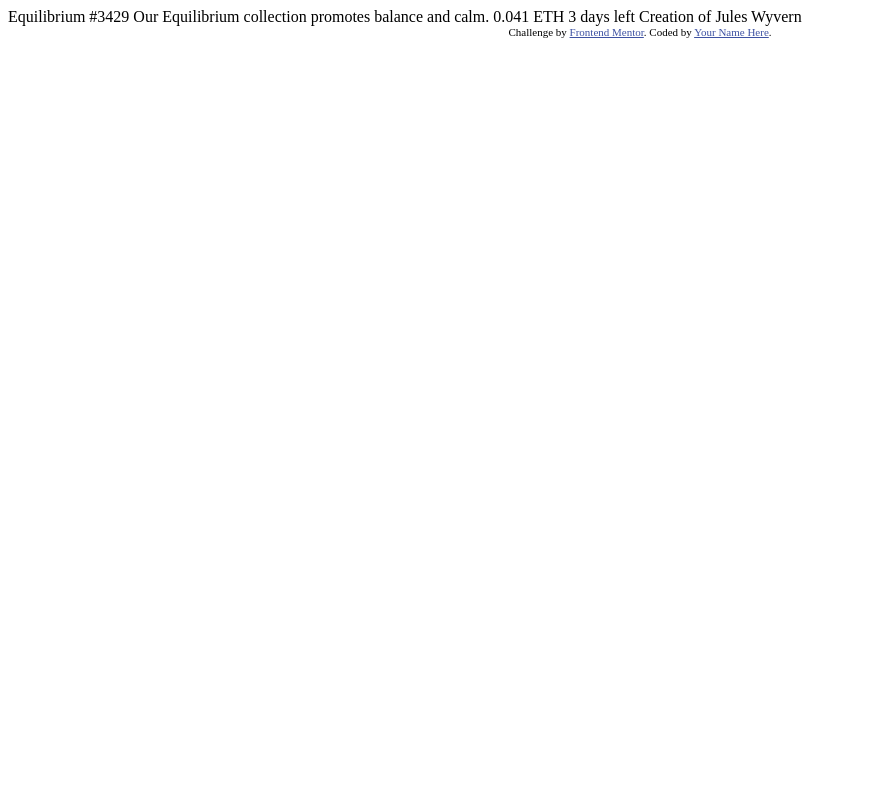
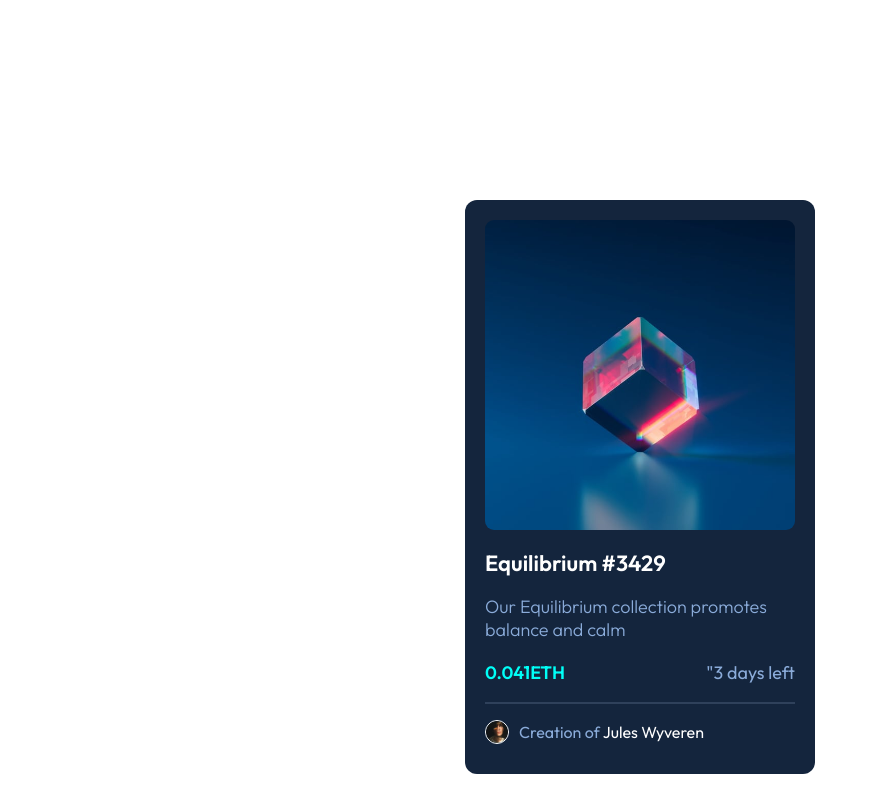
Before and after one commit to Ariiieee/NFT-preview-card-component, a plain HTML site: page index.html in a window 1280 px wide. Shown: the whole page, without its empty margins (0-870 px from the left). Drawn offline with Linux system fonts and the light colour scheme.

Commit message:
updated index.html and nft-carc.css file

```diff
--- a/index.html
+++ b/index.html
@@ -1,33 +1,58 @@
 <!DOCTYPE html>
 <html lang="en">
-<head>
-  <meta charset="UTF-8">
-  <meta name="viewport" content="width=device-width, initial-scale=1.0"> <!-- displays site properly based on user's device -->
+  <head>
+    <meta charset="UTF-8" />
+    <meta name="viewport" content="width=device-width, initial-scale=1.0" />
+    <!-- displays site properly based on user's device -->
 
-  <link rel="icon" type="image/png" sizes="32x32" href="./images/favicon-32x32.png">
+    <link
+      rel="icon"
+      type="image/png"
+      sizes="32x32"
+      href="./images/favicon-32x32.png"
+    />
+    <link rel="preconnect" href="https://fonts.googleapis.com" />
+    <link rel="preconnect" href="https://fonts.gstatic.com" crossorigin />
+    <link
+      href="https://fonts.googleapis.com/css2?family=Outfit:wght@300;400;600&display=swap"
+      rel="stylesheet"
+    />
+    <link rel="stylesheet" href="./nft-card.css" />
 
-  <title>Frontend Mentor | NFT preview card component</title>
+    <title>Frontend Mentor | NFT preview card component</title>
+  </head>
+  <body>
+    <!-- <div class="attribution">
+      Challenge by
+      <a href="https://www.frontendmentor.io?ref=challenge" target="_blank"
+        >Frontend Mentor</a
+      >. Coded by <a href="#">Oluwafunmilayo Dada</a>. -->
 
-  <!-- Feel free to remove these styles or customise in your own stylesheet 👍 -->
-  <style>
-    .attribution { font-size: 11px; text-align: center; }
-    .attribution a { color: hsl(228, 45%, 44%); }
-  </style>
-</head>
-<body>
+      <div class="container">
+        <div class="nft-card-container">
+        <div class="nft-card-image">
+          <img src="./images/image-equilibrium.jpg" alt="colored cube" />
+        </div>
 
-  Equilibrium #3429
+        <h1 class="card-heading">Equilibrium #3429</h1>
+        <p class="card-text">Our Equilibrium  collection promotes balance and calm</p>
 
-  Our Equilibrium collection promotes balance and calm.
+        <div class="eth-details">
 
-  0.041 ETH
-  3 days left
+          <p class="eth-rate">0.041ETH</p>
+          <p class="days-left">
+            <span>"</span>3 days left</p>
+        </div>
 
-  Creation of Jules Wyvern
+        <hr />
 
-  <div class="attribution">
-    Challenge by <a href="https://www.frontendmentor.io?ref=challenge" target="_blank">Frontend Mentor</a>.
-    Coded by <a href="#">Your Name Here</a>.
+        <div class="creator-box">
+          <img  class="creator-img" src="./images/image-avatar.png" alt="founder-image">
+          <p class="creator-text
+          ">Creation of <span class="creator-name"> Jules Wyveren</span></p>
+        </div>
+      </div>
+    </div>
   </div>
-</body>
+  </body>
 </html>
--- /dev/null
+++ b/nft-card.css
@@ -0,0 +1,97 @@
+* {
+  margin: 0;
+  padding: 0;
+  box-sizing: border-box;
+}
+
+body {
+  font-family: "Outfit", sans-serif;
+  /* background-color: hsl(217, 54%, 11%); */
+}
+
+.attribution {
+  font-size: 11px;
+  text-align: center;
+}
+.attribution a {
+  color: hsl(228, 45%, 44%);
+}
+
+.container {
+  /* max-width: 1440px; */
+  margin-top: 200px;
+  display: flex;
+  justify-content: center;
+  align-items: center;
+}
+
+.nft-card-container {
+  width: 350px;
+  background-color: hsl(216, 50%, 16%);
+  padding: 20px;
+  border-radius: 12px;
+}
+
+.nft-card-image img {
+  width: 100%;
+  border-radius: 9px;
+  margin-bottom: 15px;
+}
+
+.card-heading {
+  color: hsl(0, 0%, 100%);
+  font-size: 22px;
+  margin-bottom: 18px;
+}
+
+.card-text {
+  color: hsl(215, 51%, 70%);
+  font-size: 18px;
+  font-weight: 300;
+  margin-bottom: 20px;
+}
+
+.eth-details {
+  display: flex;
+  justify-content: space-between;
+  margin-bottom: 18px;
+}
+
+.eth-rate {
+  color: hsl(178, 100%, 50%);
+  font-weight: 600;
+  font-size: 18px;
+}
+
+.days-left {
+  color: hsl(215, 51%, 70%);
+  font-size: 18px;
+}
+
+hr {
+  border: 1px solid hsl(215, 32%, 27%);
+  margin-bottom: 16px;
+}
+
+.creator-box {
+  display: flex;
+  align-items: center;
+  margin-bottom: 10px;
+}
+
+.creator-img {
+  width: 24px;
+  height: 24px;
+  border: 1px solid hsl(0, 0%, 100%);
+  border-radius: 50%;
+  margin-right: 10px;
+}
+
+.creator-text {
+  font-size: 16px;
+  color: hsl(215, 51%, 70%);
+}
+
+.creator-text span {
+  color: hsl(0, 0%, 100%);
+}
```
